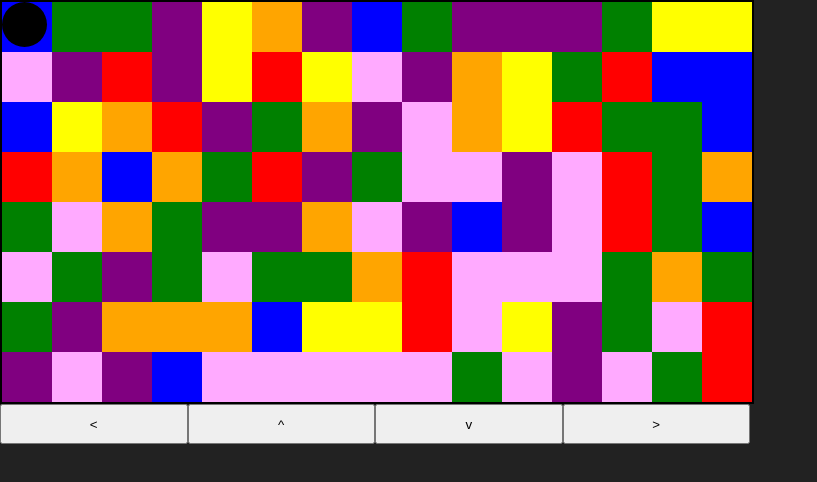
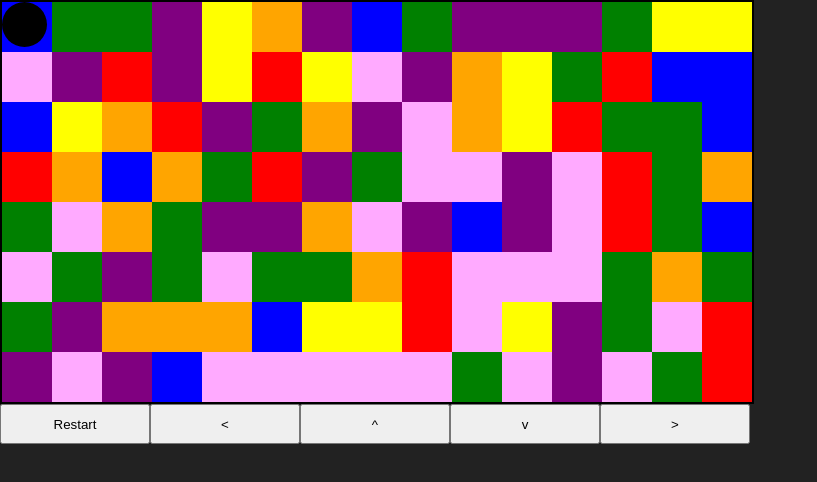
Before and after one commit to Mythius/UndertileApp, a plain HTML site: page index.html in a window 1280 px wide. Shown: the whole page, without its empty margins (0-817 px from the left). Drawn offline with Linux system fonts and the light colour scheme.

Commit message:
Update index.html

```diff
--- a/index.html
+++ b/index.html
@@ -33,7 +33,7 @@
             #arrows{
                 display: grid;
                 width: 750px;
-                grid-template-columns: repeat(auto-fill, minmax(180px,1fr));
+                grid-template-columns: repeat(auto-fill, minmax(150px,1fr));
             }
             button{
                 height: 40px;
@@ -45,6 +45,7 @@
             <div id=player></div>
         </div>
         <div id=arrows>
+            <button id=r>Restart</button>
             <button id=a>&lt;</button>
             <button id=b>^</button>
             <button id=c>v</button>
@@ -75,7 +76,7 @@
                 grid.push(tiles[i].style.backgroundColor);
             }
             var xp=5, yp=5, x=1,y=1,player=obj('player'),flavor='blank';
-            var key={up: 38,down: 40, left: 37, right: 39};
+            var key={up: 38,down: 40, left: 37, right: 39,space: 32};
             document.addEventListener('keydown',function(ev){
                 var handled = new Boolean();
                 handled=false;
@@ -84,6 +85,7 @@
                     case key.down: rMove(0,1); handled=true; break;
                     case key.left: rMove(-1,0); handled=true; break;
                     case key.right: rMove(1,0); handled=true; break;
+                    case key.space: location.reload(); break;
                 }
                 if(handled){
                     ev.preventDefault();
@@ -95,6 +97,7 @@
                 obj('b').addEventListener('click',function(){rMove(0,-1)});
                 obj('c').addEventListener('click',function(){rMove(0,1)});
                 obj('d').addEventListener('click',function(){rMove(1,0)});
+                obj('r').addEventListener('click',function(){location.reload();});
             }
             function rMove(dx,dy){
                 if(playing){
```
